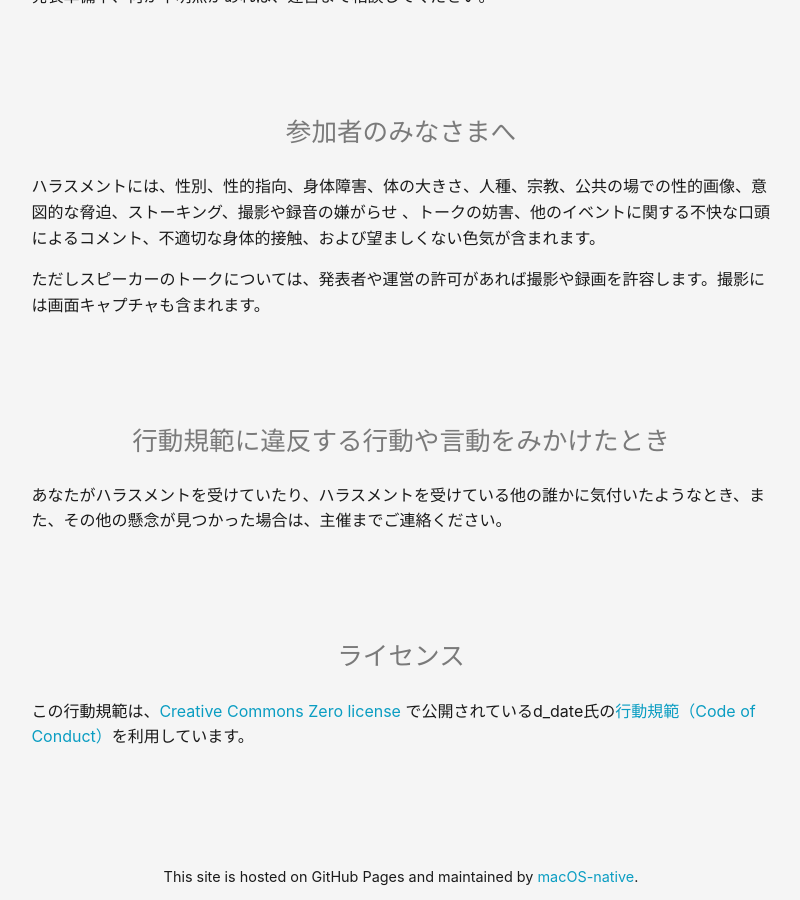
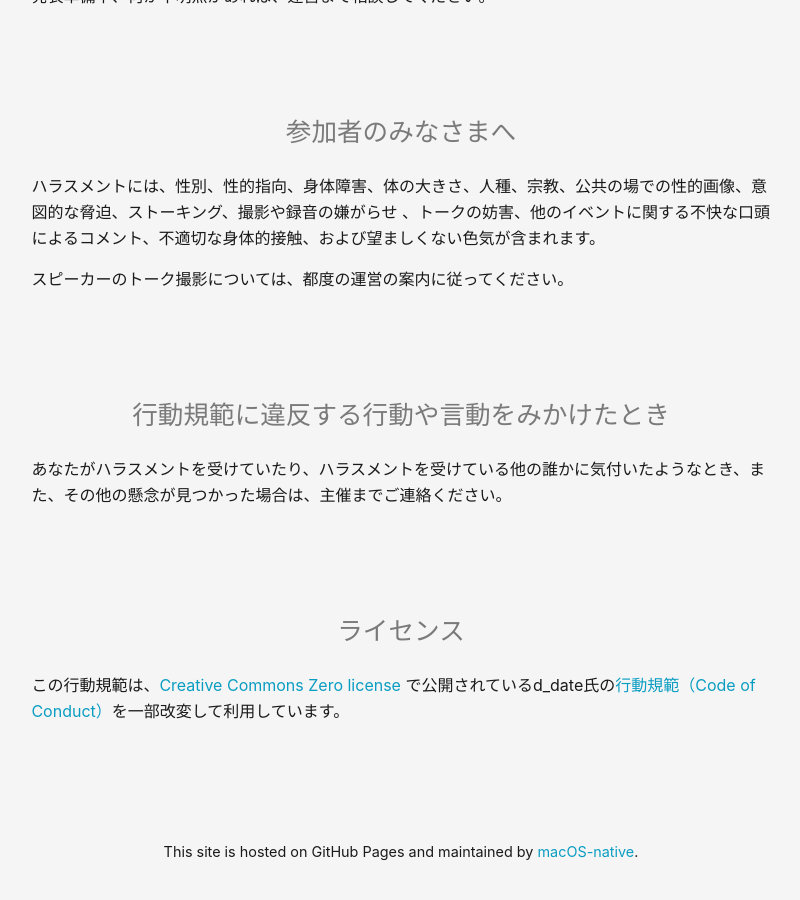
Before and after one commit to macOS-native/macos-native.github.io, a Jekyll site: the page built from coc.md, in a window 1280 px wide and 900 px high, scrolled down 1282 px. Shown: the whole window, without its empty margins (239-1039 px from the left). Built offline with Jekyll 4.4.1, drawn with Linux system fonts in a browser that asks for light colours; after the commit the page ends 2156 px from its top, so only the background shows below that.

Commit message:
Update CoC

```diff
--- a/coc.md
+++ b/coc.md
@@ -35,7 +35,7 @@ group: coc
 
 ハラスメントには、性別、性的指向、身体障害、体の大きさ、人種、宗教、公共の場での性的画像、意図的な脅迫、ストーキング、撮影や録音の嫌がらせ 、トークの妨害、他のイベントに関する不快な口頭によるコメント、不適切な身体的接触、および望ましくない色気が含まれます。
 
-ただしスピーカーのトークについては、発表者や運営の許可があれば撮影や録画を許容します。撮影には画面キャプチャも含まれます。
+スピーカーのトーク撮影については、都度の運営の案内に従ってください。
 
 ## 行動規範に違反する行動や言動をみかけたとき
 
@@ -43,4 +43,4 @@ group: coc
 
 ## ライセンス
 
-この行動規範は、[Creative Commons Zero license](https://creativecommons.org/publicdomain/zero/1.0/deed.ja) で公開されているd_date氏の[行動規範（Code of Conduct）](https://date.notion.site/date/Code-of-Conduct-3f84301fc0e649378c1b98b55ac000c3)を利用しています。
+この行動規範は、[Creative Commons Zero license](https://creativecommons.org/publicdomain/zero/1.0/deed.ja) で公開されているd_date氏の[行動規範（Code of Conduct）](https://date.notion.site/date/Code-of-Conduct-3f84301fc0e649378c1b98b55ac000c3)を一部改変して利用しています。
```
